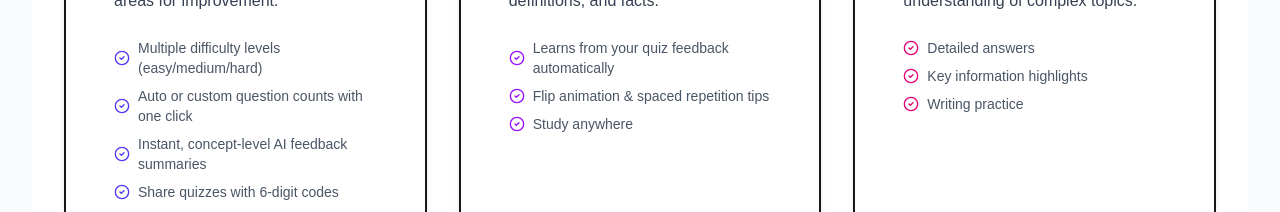
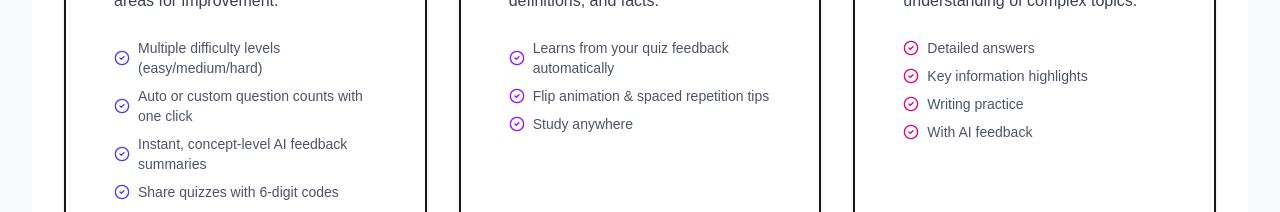
Before and after one commit to Mohamednajdawi/quiz_hub, a Next.js app in the folder quiz_frontend/: page / in a window 1280 px wide. Shown: the part 1940-2152 px from the top of the page. Built offline with nearby package versions, Linux system fonts and the light colour scheme; no server answers.

Commit message:
Add AI feedback option to Home page features list
- Included a new feature in the Home page that highlights the availability of AI feedback for writing practice.
- Updated the list of features to enhance user awareness and engagement with AI-assisted learning tools.

```diff
--- a/quiz_frontend/app/page.tsx
+++ b/quiz_frontend/app/page.tsx
@@ -241,6 +241,10 @@ export default function Home() {
                     <li className="flex items-center text-sm text-gray-600">
                       <CheckCircle2 className="w-4 h-4 text-pink-600 mr-2 flex-shrink-0" />
                       Writing practice
+                    </li>
+                    <li className="flex items-center text-sm text-gray-600">
+                      <CheckCircle2 className="w-4 h-4 text-pink-600 mr-2 flex-shrink-0" />
+                      With AI feedback
                     </li>
                   </ul>
                   <div className="mt-auto">
```
